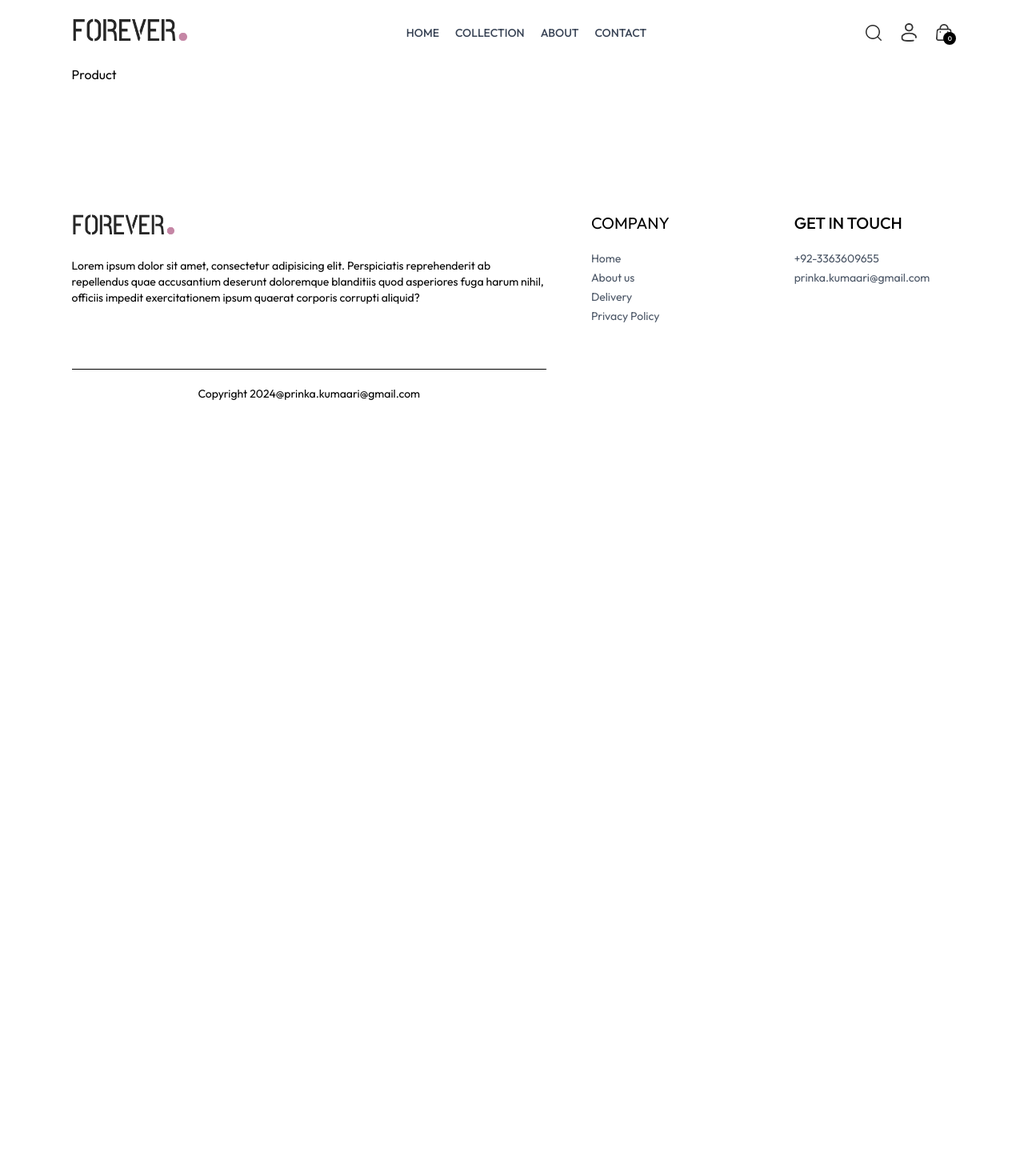
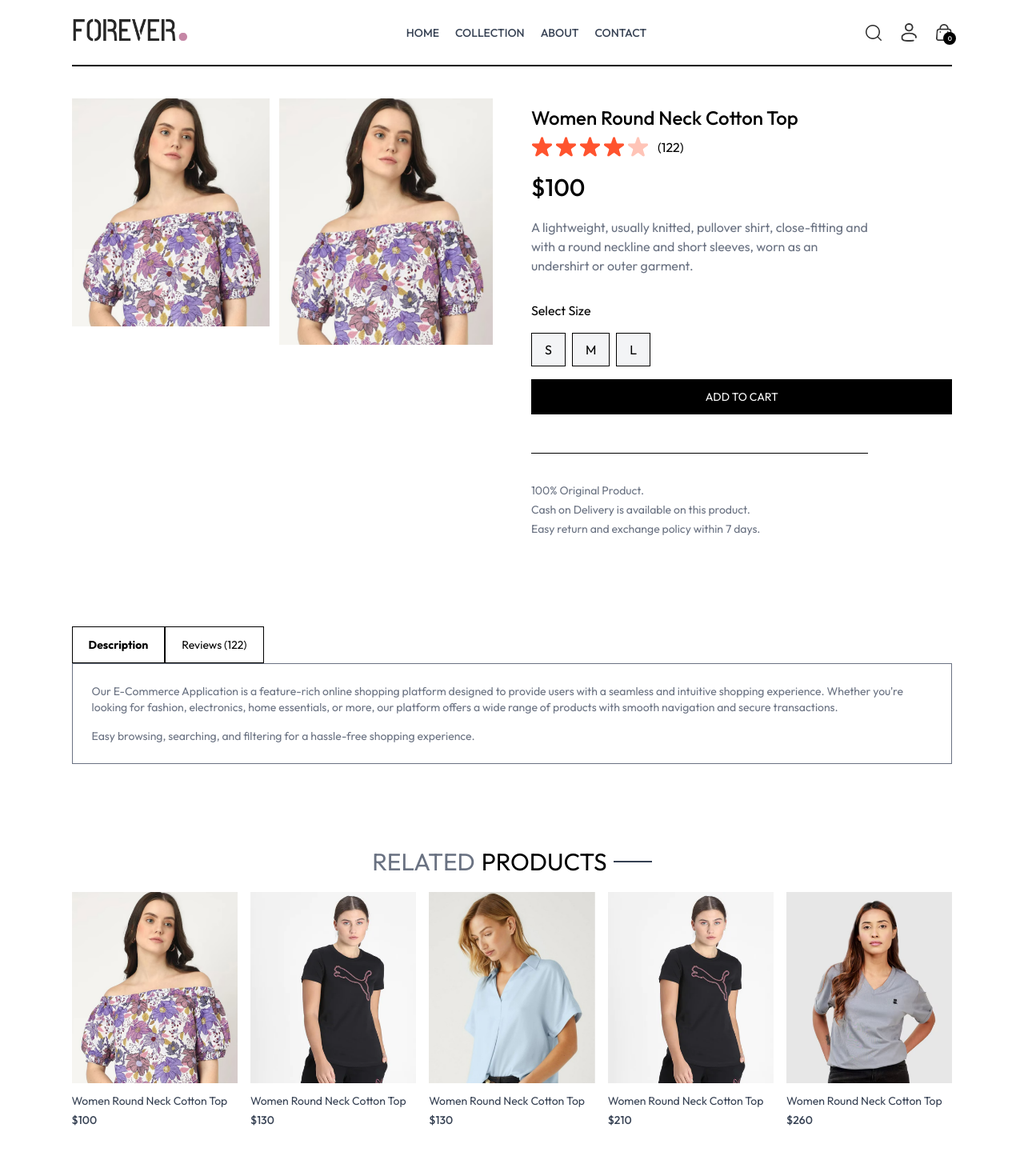
Before and after one commit to PrinkaKumari1/ecommerce_app, a React (Vite) app: page /product/aaaaa in a window 1280 px wide. Shown: the top 1470 px of the page at 80% size. Before the commit the page ends 800 px from the top, so only its background shows below. Built offline with nearby package versions, Linux system fonts and the light colour scheme.

Commit message:
working add to cart

```diff
--- a/src/App.jsx
+++ b/src/App.jsx
@@ -11,11 +11,14 @@
 import PlaceOrder from './pages/PlaceOrder'
 import Orders from './pages/Orders'
 import Footer from './components/Footer'
+import SearchBar from './components/SearchBar'
+
 
 const App = () => {
   return (
     <div className='px-4 sm:px-[5vw] md:px-[7vw] lg:px[9vw]'>
       <Navbar />
+      <SearchBar/>
       <Routes>
         <Route path="/" element={<Home />} />
         <Route path="/collection" element={<Collection />}></Route>
--- a/src/components/Hero.jsx
+++ b/src/components/Hero.jsx
@@ -15,7 +15,6 @@
                 <div className="flex items-center gap-2">
                     <p className='font-semibold text-sm md:text-base'>SHOP NOW</p>
                     <p className='w-8 md:w-11 h-[1px] bg-[#414141]'></p>
-
                 </div>
             </div>
         </div>
--- a/src/components/LatestCollection.jsx
+++ b/src/components/LatestCollection.jsx
@@ -10,7 +10,6 @@
 
     useEffect(() => {
         setlatestProducts(products.slice(0, 10));
-
     }, [])
 
 
@@ -26,7 +25,7 @@
             <div className="grid grid-cols-2 sm:grid-cols-3 md:grid-cols-4 lg:grid-cols-5 gap-4 gap-y-6">
                 {
                     latestProducts.map((item, index)=>(
-                        <ProductItem key={index} id={item.id} image={item.image} name={item.name} price={item.price}/>
+                        <ProductItem key={index} id={item._id} image={item.image} name={item.name} price={item.price}/>
                     ))
                 }
             </div>
--- a/src/components/Navbar.jsx
+++ b/src/components/Navbar.jsx
@@ -1,11 +1,13 @@
-import React, { useState } from 'react'
+import React, { useContext, useState } from 'react'
 import { assets } from '../assets/assets'
 import { NavLink, Link } from 'react-router-dom'
+import { ShopContext } from '../context/ShopContext';
 
 
 const Navbar = () => {
 
   const [visible, setVisible] = useState(false);
+  const {setShowSearch} = useContext(ShopContext)
 
   return (
     <div className='flex items-center justify-between py-5 font-medium'>
@@ -38,7 +40,7 @@
       </ul>
 
       <div className='flex items-center gap-6'>
-        <img src={assets.search_icon} alt="" className='w-5 cursor-pointer' />
+        <img src={assets.search_icon} alt="" className='w-5 cursor-pointer' onClick={()=>setShowSearch(prev => !prev)}/>
 
         <div className="group relative">
           <img className='w-5 cursor-pointer' src={assets.profile_icon} alt="" />
--- a/src/components/ProductItem.jsx
+++ b/src/components/ProductItem.jsx
@@ -5,12 +5,12 @@
 
 const ProductItem = ({id, image, name, price}) => {
 
-    const {currency} = useContext(ShopContext);
+  const {currency} = useContext(ShopContext);
 
   return (
     <Link className='text-gray-700 cursor-pointer' to={`/product/${id}`}>
         <div className="overflow-hidden">
-            <img className="hover:scale-110 transition ease-in-out" src={image[0]} />
+            <img className="hover:scale-110 transition ease-in-out" src={image} />
         </div>
         <p className='pt-3 pb-1 text-sm'>{name}</p>
         <p className='text-sm font-medium'>{currency}{price}</p>
@@ -18,4 +18,4 @@
   )
 }
 
-export default ProductItem
+export default ProductItem;
--- /dev/null
+++ b/src/components/RelatedProducts.jsx
@@ -0,0 +1,38 @@
+import React, { useContext, useEffect, useState } from 'react'
+import { ShopContext } from '../context/ShopContext'
+import ProductItem from './ProductItem';
+import Title from './Title'
+
+
+const RelatedProducts = ({category, subCategory}) => {
+
+    const {products} = useContext(ShopContext);
+    const [related, setRelated] = useState([]);
+
+    useEffect(()=>{
+
+        if(products.length > 0){
+            let productsCopy = products.slice();
+            productsCopy = productsCopy.filter((item)=> category === item.category);
+            productsCopy = productsCopy.filter((item)=> subCategory === item.subCategory);
+
+            setRelated(productsCopy.slice(0,5));
+        }
+    },[products])
+
+  return (
+    <div className='my-24'>
+        <div className="text-center text-3xl py-2">
+            <Title text1={'RELATED'} text2={'PRODUCTS'}></Title>
+        </div>
+        <div className="grid grid-cols-2 sm:grid-cols-3 md:grid-cols-4 lg:grid-cols-5 gap-4 gap-y-6">
+            {related.map((item, index)=>(
+                <ProductItem key={index} id={item._id} name={item.name} price={item.price} image={item.image}></ProductItem>
+            ))}
+        </div>
+
+    </div>
+  )
+}
+
+export default RelatedProducts
--- /dev/null
+++ b/src/components/SearchBar.jsx
@@ -0,0 +1,33 @@
+import React, { useContext, useEffect, useState } from 'react'
+import { ShopContext } from '../context/ShopContext'
+import { assets } from '../assets/assets';
+import { useLocation } from 'react-router-dom';
+
+
+const SearchBar = () => {
+    const { search, setSearch, showSearch, setShowSearch } = useContext(ShopContext);
+    const [visible, setVisible] = useState(false);
+    const location = useLocation();
+
+    useEffect(()=>{
+        if(location.pathname.includes('collection') ){
+            setVisible(true);
+        }
+        else{
+            setVisible(false);
+        }
+
+    }, [location]);
+
+    return showSearch && visible ? (
+        <div className='border-t border-b bg-gray-50 text-center'>
+            <div className="inline-flex items-center justify-center border border-gray-400 px-5 py-2 my-5 mx-3 rounded-full w-3/4 sm:w-1/2">
+                <input value={search} onChange={(e)=>setSearch(e.target.value)} type="text" placeholder='Search' className='flex-1 outline-none bg-inherit text-sm' />
+                <img src={assets.search_icon} className='w-4' alt="" />
+            </div>
+            <img className="inline w-3 cursor-pointer" src={assets.cross_icon} onClick={()=>setShowSearch(false)} />
+        </div>
+    ) : null
+}
+
+export default SearchBar
--- a/src/context/ShopContext.jsx
+++ b/src/context/ShopContext.jsx
@@ -1,16 +1,50 @@
-import { createContext } from "react";
+import { createContext, use, useEffect, useState } from "react";
 import { products } from "../assets/assets";
+
 
 export const ShopContext = createContext();
 
 const ShopContextProvider = (props) => {
     const currency = '$';
     const delivery_fee = 10;
+    const [search, setSearch] = useState('')
+    const [showSearch, setShowSearch] = useState(false);
+    const [cartItems, setCartItems] = useState({});
+
+
+    const addToCart = async (itemId, size) => {
+
+        let cartData = structuredClone(cartItems);
+
+        if (cartData[itemId]) {
+            if (cartData[itemId][size]) {
+                cartData[itemId][size] += 1;
+            }
+            else {
+                cartData[itemId][size] = 1;
+            }
+
+        }
+        else {
+            cartData[itemId] = {};
+            cartData[itemId][size] = 1;
+        }
+        setCartItems(cartData);
+
+    }
+
+    useEffect(() => {
+        console.log(cartItems);
+    }, [cartItems])
+
+
 
     const value = {
         products,
         currency,
-        delivery_fee
+        delivery_fee,
+        search, setSearch, showSearch, setShowSearch,
+        cartItems, addToCart
     }
 
     return (
--- a/src/index.css
+++ b/src/index.css
@@ -16,6 +16,10 @@
     font-style: normal;
 }
 
+::-webkit-scrollbar {
+    display: none;
+}
+
 @media (max-width:640px) {
     a.active {
         background-color: black;
--- a/src/pages/Collection.jsx
+++ b/src/pages/Collection.jsx
@@ -7,7 +7,7 @@
 
 const Collection = () => {
 
-  const { products } = useContext(ShopContext);
+  const { products, search, showSearch } = useContext(ShopContext);
   const [showFilter, setShowFilter] = useState(false);
   const [filterProducts, setFilterProducts] = useState([]);
   const [category, setCategory] = useState([]);
@@ -36,6 +36,9 @@
   const applyFilter = () => {
     let productsCopy = products.slice();
 
+    if(showSearch && search){
+      productsCopy = productsCopy.filter(item=> item.name.toLowerCase().includes(search.toLowerCase()))
+    }
     if (category.length > 0) {
       productsCopy = productsCopy.filter(item => category.includes(item.category));
     }
@@ -63,7 +66,7 @@
 
   useEffect(() => {
     applyFilter();
-  }, [category, subCategory])
+  }, [category, subCategory, search, showSearch])
 
   useEffect(()=>{
     sortProducts();
--- a/src/pages/Product.jsx
+++ b/src/pages/Product.jsx
@@ -1,9 +1,101 @@
-import React from 'react'
+import React, { useContext, useEffect, useState } from 'react'
+import { useParams } from 'react-router-dom'
+import { ShopContext } from '../context/ShopContext';
+import { assets } from '../assets/assets';
+import RelatedProducts from '../components/RelatedProducts';
+
 
 const Product = () => {
-  return (
-    <div>Product</div>
-  )
+
+  const {productId} = useParams();
+  const {products, currency, addToCart} = useContext(ShopContext);
+  const [productData, setProductData] = useState(false);
+  const [image, setImage] = useState('')
+  const [size, setSize] = useState('')
+
+  const fetchProductData = async ()=>{
+
+    products.map((item)=>{
+      if(item._id === productId) {
+        setProductData(item)
+        setImage(item.image[0])
+        return null;
+      }
+    })
+
+  }
+
+
+
+  useEffect(()=>{
+    fetchProductData();
+  },[productId])
+
+  return productData ? (
+    <div className='border-t-2 pt-10 transition-opacity ease-in duration-500 opacity-100'>
+      {/* Product data */}
+      <div className='flex gap-12 sm:gap-12 flex-col sm:flex-row'>
+        {/* Product Images */}
+        <div className="flex-1 flex flex-col-reverse gap-3 sm:flex-row">
+          <div className="flex sm:flex-col overflow-x-auto sm:overflow-y-scroll justify-between sm:justify-normal ">
+            {productData.image.map((item, index)=>(
+              <img onClick={()=>setImage(item)} className="w-[24%] sm:w-full sm:mb-3 flex-shrink-0 cursor-pointer" src={item} key={index} />
+            ))}
+          </div>
+          <div className="w-full sm:w-[80%]">
+            <img src={image} className='w-full h-auto'/>
+          </div>
+        </div>
+
+        {/* ------------Product Info-------------- */}
+        <div className="flex-1 ">
+          <h1 className='font-medium text-2xl mt-2'>{productData.name}</h1>
+          <div className="flex items-center gap-1 mt-2">
+            <img src={assets.star_icon} alt="" className="2-3 5" />
+            <img src={assets.star_icon} alt="" className="2-3 5" />
+            <img src={assets.star_icon} alt="" className="2-3 5" />
+            <img src={assets.star_icon} alt="" className="2-3 5" />
+            <img src={assets.star_dull_icon} alt="" className="2-3 5" />
+            <p className='pl-2'>(122)</p>
+          </div>
+          <p className='mt-5 text-3xl font-medium'>{currency}{productData.price}</p>
+          <p className="mt-5 text-gray-500 md:w-4/5">{productData.description}</p>
+          <div className="flex flex-col gap-4 my-8">
+            <p>Select Size</p>
+            <div className="flex gap-2">
+              {productData.sizes.map((item, index)=>(
+                <button onClick={()=> setSize(item)} className={`border py-2 px-4 bg-gray-100 ${item === size ? 'border-orange-500' : ''}`} key={index}>{item}</button>
+              ))}
+            </div>
+            <button className='bg-black text-white px-8 py-3 text-sm active:bg-gray-700 ' onClick={()=>addToCart(productData._id,size)}>ADD TO CART</button>
+            <hr className='mt-8 sm:w-4/5' />
+            <div className="text-sm text-gray-500 mt-5 flex flex-col gap-1">
+              <p>100% Original Product.</p>
+              <p>Cash on Delivery is available on this product.</p>
+              <p>Easy return and exchange policy within 7 days.</p>
+            </div>
+          </div>
+        </div>
+      </div>
+
+      {/* -------Description & Review Section-------- */}
+
+      <div className="mt-20">
+        <div className="flex">
+          <b className='border px-5 py-3 text-sm'>Description</b>
+          <p className="border px-5 py-3 text-sm">Reviews (122)</p>
+        </div>
+        <div className="flex flex-col gap-4 border px-6 py-6 text-sm text-gray-500">
+          <p>Our E-Commerce Application is a feature-rich online shopping platform designed to provide users with a seamless and intuitive shopping experience. Whether you're looking for fashion, electronics, home essentials, or more, our platform offers a wide range of products with smooth navigation and secure transactions.</p>
+          <p>Easy browsing, searching, and filtering for a hassle-free shopping experience.</p>
+        </div>
+      </div>
+
+      {/* display related products */}
+      <RelatedProducts category={productData.category} subCategory={productData.subCategory}></RelatedProducts>
+
+    </div>
+  ) : <div className="opacity-0"></div>
 }
 
 export default Product
```
